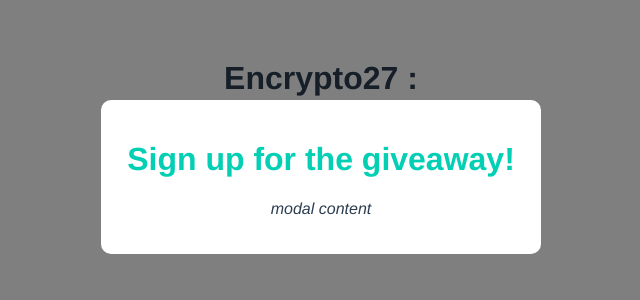
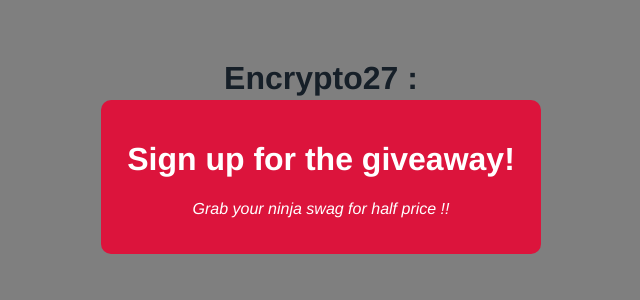
Before and after one commit to diegoallies/pro4, a Vue app: page / in a window 1280 px wide. Shown: the top 300 px of the page, without its empty margins (319-959 px from the left). Built offline with nearby package versions, Linux system fonts and the light colour scheme.

Commit message:
theming using props

```diff
--- a/src/App.vue
+++ b/src/App.vue
@@ -1,6 +1,6 @@
 <template>
   <h1>{{ title }}</h1>
-  <Modal header="Sign up for the giveaway!"/>
+  <Modal :header="header" :text="text" theme="sale"/>
 </template>
 
 <script>
@@ -17,7 +17,9 @@
 
   data() {
     return {
-      title: 'Encrypto27 :'
+      title: 'Encrypto27 :',
+      header: 'Sign up for the giveaway!',
+      text: 'Grab your ninja swag for half price !!'
     }
   },
 
--- a/src/components/Modal.vue
+++ b/src/components/Modal.vue
@@ -1,15 +1,15 @@
 <template>
     <div class="backdrop">
-        <div class="modal">
+        <div class="modal" :class="{ sale: theme === 'sale' }">
             <h1>{{ header }}</h1>
-            <p>modal content</p>
+            <p>{{ text }}</p>
         </div>
     </div>
 </template>
 
 <script>
 export default {
-    props: ['header'],
+    props: ['header', 'text', 'theme'],
 }
 </script>
 
@@ -40,4 +40,14 @@
     .modal p {
         text-align: center;
     }
+
+    .modal.sale {
+        background: crimson;
+        color: white;
+    }
+
+    .modal.sale h1{
+        color: white;
+
+    }
 </style>
```
